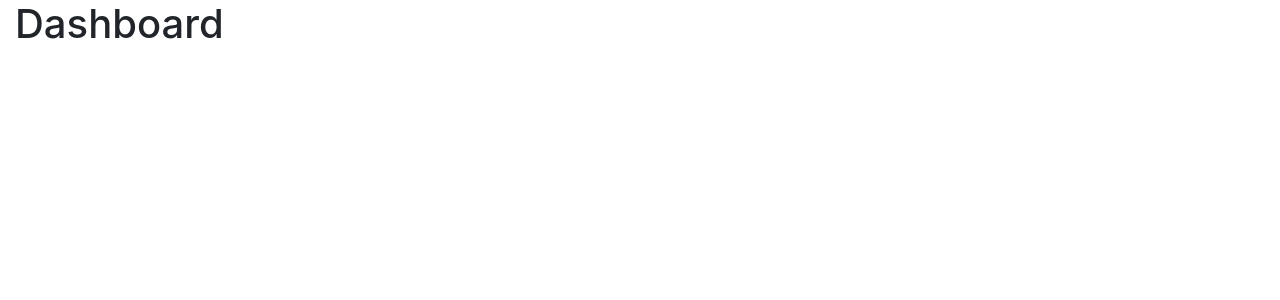
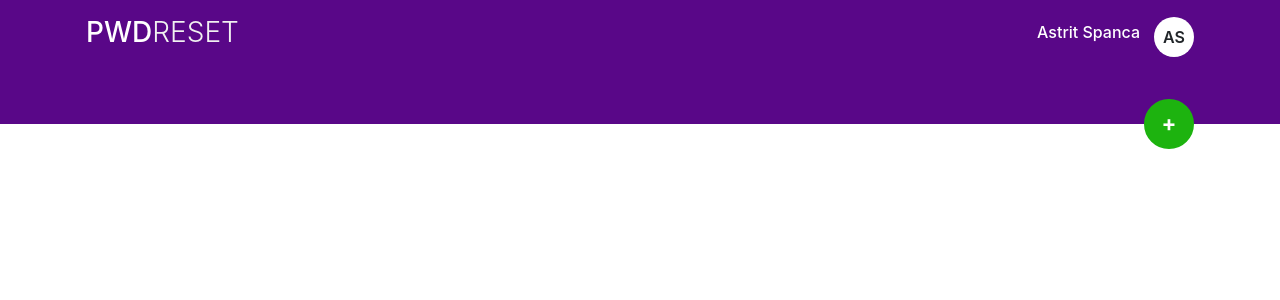
Before and after one commit to astritspanca/alert-app, a React (Create React App) app: page /dashboard in a window 1280 px wide. Shown: the top 300 px of the page. Built offline with nearby package versions, Linux system fonts and the light colour scheme.

Commit message:
dashboard header design

```diff
--- a/src/pages/Dashboard/Dashboard.js
+++ b/src/pages/Dashboard/Dashboard.js
@@ -3,9 +3,33 @@ import './Dashboard.scss';
 
 const Dashboard = () => {
     return (
-        <div>
-            <h1>Dashboard</h1>
-        </div>
+       <div className="row">
+            <div className="col-lg-12 dashboard-header-wrapper">
+                <div className="row">
+                    <div className="container dashboard-header">
+                        <div className="row">
+                            <div className="col-lg-6 app-logo">
+                                <h3>PWD<span>RESET</span></h3>
+                            </div>
+                            <div className="col-lg-6 user-menu">
+                                <div className="user-data">
+                                    <h4 className="user-name">Astrit Spanca</h4>
+                                    <div className="avatar">AS</div>
+                                </div>
+                            </div>
+                            <button className="add--more__button">+</button>
+                        </div>
+                    </div>
+                </div>
+            </div>
+            <div className="container">
+                <div className="row">
+                    <div className="col-lg-12 dashboard-table">
+
+                    </div>
+                </div>
+            </div>
+       </div>
     );
 };
 
--- a/src/pages/Dashboard/Dashboard.scss
+++ b/src/pages/Dashboard/Dashboard.scss
@@ -0,0 +1,67 @@
+.dashboard-header-wrapper{
+    background-color: #590788;
+
+    .dashboard-header{
+        position: relative;
+        padding-bottom: 50px;
+
+        .app-logo{
+            padding: 16px;
+
+            h3{
+                color: #ffffff;
+
+                span{
+                    font-weight: 300;
+                    color: #f1f1f1;
+                }
+            }
+        }
+
+        .user-menu{
+            display: flex;
+            justify-content: flex-end;
+            padding: 16px;
+
+            .user-data{
+                display: flex;
+                align-items: center;
+
+                .user-name{
+                    color: #ffffff;
+                    font-size: 16px;
+                    margin-right: 7px;
+                }
+
+                .avatar{
+                    width: 40px;
+                    height: 40px;
+                    background-color: #ffffff;
+                    border-radius: 50%;
+                    display: flex;
+                    justify-content: center;
+                    align-items: center;
+                    font-weight: 600;
+                    margin-left: 7px;
+                }
+            }
+        }
+
+        .add--more__button{
+            position: absolute;
+            right: 16px;
+            bottom: -25px;
+            width: 50px;
+            height: 50px;
+            background-color: #1db30f;
+            border-radius: 50%;
+            display: flex;
+            justify-content: center;
+            align-items: center;
+            color: #ffffff;
+            font-size: 22px;
+            font-weight: 700;
+            border: 2px solid #1db30f;
+        }
+    }
+}
--- a/src/pages/Login/Login.js
+++ b/src/pages/Login/Login.js
@@ -1,10 +1,74 @@
 import React from 'react';
+import { useForm } from "react-hook-form";
+import { NavLink } from 'react-router-dom';
+
+import Input from '../../shared/FormElements/Input/Input';
 import './Login.scss';
 
 const Login = () => {
+    const { register, handleSubmit, triggerValidation, errors } = useForm();
+
+    const onSignupHandler = async e => {
+        console.log(e);
+    };
+
     return (
-        <div>
-            <h1>LOGIN</h1>
+        <div className="row">
+            <div className="col-lg-12" id="app-login">
+                <div className="row justify-content-center">
+                    <div className="col-lg-6 login-image">
+                        <img src="/assets/images/bvwd_zx6-zk-saksham-gangwar.jpg" alt="alerts"/>
+                    </div>
+                    <div className="col-lg-6 login-form">
+                        <div className="form">
+                            <h4 className="title">Sign in</h4>
+                            <form onSubmit={handleSubmit(onSignupHandler)}>
+                                <Input
+                                    type="text"
+                                    class="form--control"
+                                    id="exampleInputPassword1"
+                                    placeholder="Email address"
+                                    name="email"
+                                    label="EMAIL*"
+                                    register={register({ required: true, pattern: /^\S+@\S+\.\S+$/ })}
+                                    onBlur={() => triggerValidation('email')}
+                                    onChange={() => {
+                                        (errors.email?.type === 'required' || errors.email?.type === 'pattern') && triggerValidation('email');
+                                    }}
+                                    error={errors.email?.type === 'required' || errors.email?.type === 'pattern'}
+                                >
+                                    {errors.email?.type === 'required' && <p className="error-text">Email is required!</p>}
+                                    {errors.email?.type === 'pattern' && <p className="error-text">Field must be email!</p>}
+                                </Input>
+                                <Input
+                                    type="password"
+                                    class="form--control"
+                                    id="exampleInputPassword2"
+                                    placeholder="Password"
+                                    name="password"
+                                    label="PASSWORD*"
+                                    register={register({ required: true, minLength: 8 })}
+                                    onBlur={() => triggerValidation('password')}
+                                    onChange={() => {
+                                        (errors.password?.type === 'required' || errors.password?.type === 'minLength') && triggerValidation('password');
+                                    }}
+                                    error={errors.password?.type === 'required' || errors.password?.type === 'minLength'}
+                                >
+                                    {errors.password?.type === 'required' && <p className="error-text">Password is required!</p>}
+                                    {errors.password?.type === 'minLength' && <p className="error-text">Password should be atleast 8 characters long!</p>}
+                                </Input>
+                                <div className="pt-3 pb-3">
+                                    <button type="submit" className="btn-b btn--primary">Login</button>
+                                </div>
+                                <hr/>
+                                <div className="pt-3 pb-3">
+                                    <NavLink to="/login" className="btn-b">Aleready a new accout!</NavLink>
+                                </div>
+                            </form>
+                        </div>
+                    </div>
+                </div>
+            </div>
         </div>
     );
 };
--- a/src/pages/Login/Login.scss
+++ b/src/pages/Login/Login.scss
@@ -0,0 +1,35 @@
+#app-login{
+    height: 100vh;
+
+    .login-image{
+        padding: 0;
+
+        img{
+            width: 100%;
+            height: 100vh;
+        }
+    }
+
+    .login-form{
+        min-height: 100vh;
+        display: flex;
+        align-items: center;
+        justify-content: center;
+        padding: 16px;
+
+        .form{
+            width: 500px;
+            max-width: 100%;
+        }
+
+        .signup--button__wrapper{
+            padding: 15px 0;
+        }
+    }
+
+    @media (max-width: 1092px){
+        .login-image{
+            display: none;
+        }
+    }
+}
--- a/src/pages/Signup/Signup.js
+++ b/src/pages/Signup/Signup.js
@@ -1,9 +1,9 @@
 import React from 'react';
 import { useForm } from "react-hook-form";
+import { NavLink } from 'react-router-dom';
 
 import Input from '../../shared/FormElements/Input/Input';
 import './Signup.scss';
-import { NavLink } from 'react-router-dom';
 
 const Signup = () => {
     const { register, handleSubmit, triggerValidation, errors } = useForm();
--- a/src/pages/Signup/Signup.scss
+++ b/src/pages/Signup/Signup.scss
@@ -11,6 +11,7 @@
     }
 
     .signup-form{
+        min-height: 100vh;
         display: flex;
         align-items: center;
         justify-content: center;
@@ -18,6 +19,7 @@
 
         .form{
             width: 500px;
+            max-width: 100%;
         }
 
         .signup--button__wrapper{
```
